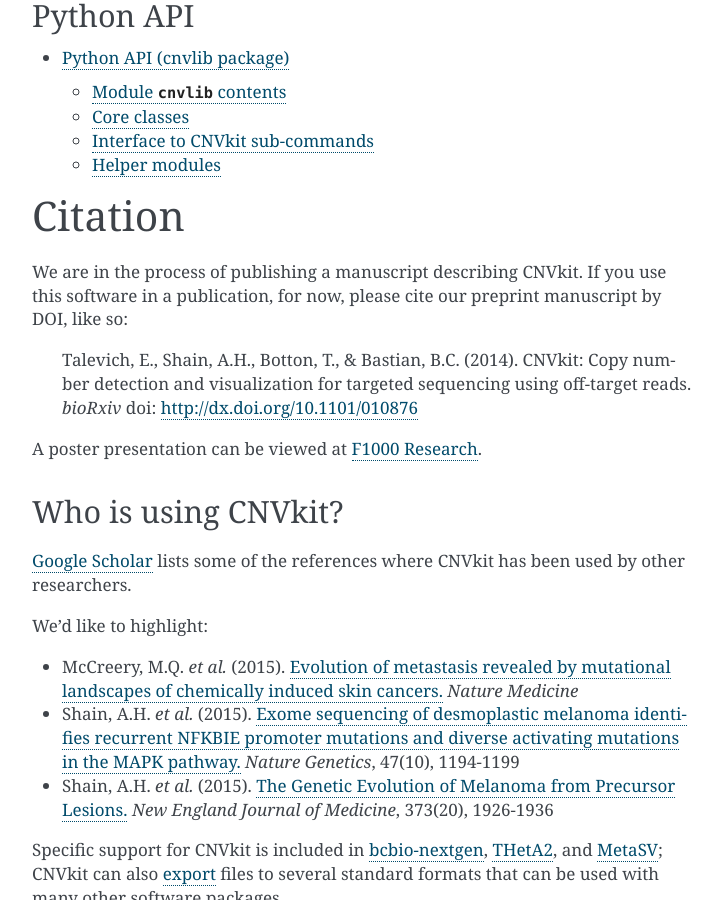
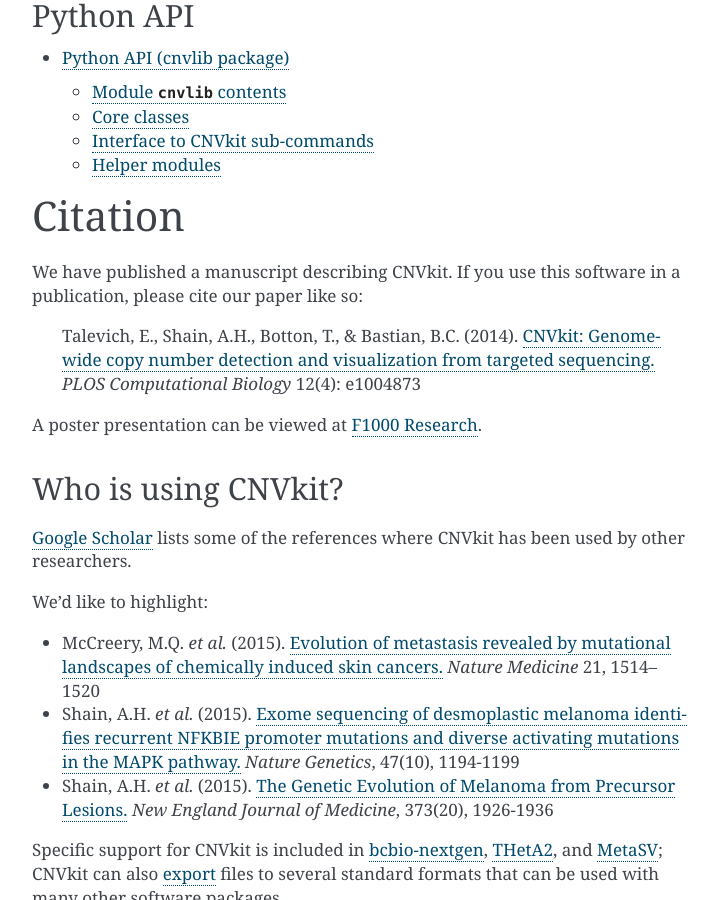
Before and after one commit to etal/cnvkit, a Sphinx documentation site: the page built from doc/index.rst, in a window 1280 px wide and 900 px high, scrolled down 2159 px. Shown: the whole window, without its empty margins (388-1109 px from the left). Built offline with Sphinx 7.4.7, drawn with Linux system fonts in a browser that asks for light colours; the version number is read from the project's files by our own code.

Commit message:
Update citation info for new PLOS Comp Biol paper

```diff
--- a/doc/index.rst
+++ b/doc/index.rst
@@ -58,13 +58,13 @@
 Citation
 ========
 
-We are in the process of publishing a manuscript describing CNVkit.
-If you use this software in a publication, for now, please cite our preprint
-manuscript by DOI, like so:
+We have published a manuscript describing CNVkit.
+If you use this software in a publication, please cite our paper like so:
 
     Talevich, E., Shain, A.H., Botton, T., & Bastian, B.C. (2014).
-    CNVkit: Copy number detection and visualization for targeted sequencing using off-target reads.
-    *bioRxiv* doi: http://dx.doi.org/10.1101/010876
+    `CNVkit: Genome-wide copy number detection and visualization from targeted sequencing.
+    <http://dx.doi.org/10.1371/journal.pcbi.1004873>`_
+    *PLOS Computational Biology* 12(4): e1004873
 
 A poster presentation can be viewed at `F1000 Research
 <http://f1000research.com/posters/1096236>`_.
@@ -81,7 +81,7 @@
 * McCreery, M.Q. *et al.* (2015).
   `Evolution of metastasis revealed by mutational landscapes of chemically
   induced skin cancers. <http://dx.doi.org/10.1038/nm.3979>`_
-  *Nature Medicine*
+  *Nature Medicine* 21, 1514–1520
 * Shain, A.H. *et al.* (2015).
   `Exome sequencing of desmoplastic melanoma identifies recurrent NFKBIE
   promoter mutations and diverse activating mutations in the MAPK pathway.
```
Also changed, not shown: 1 other file.
